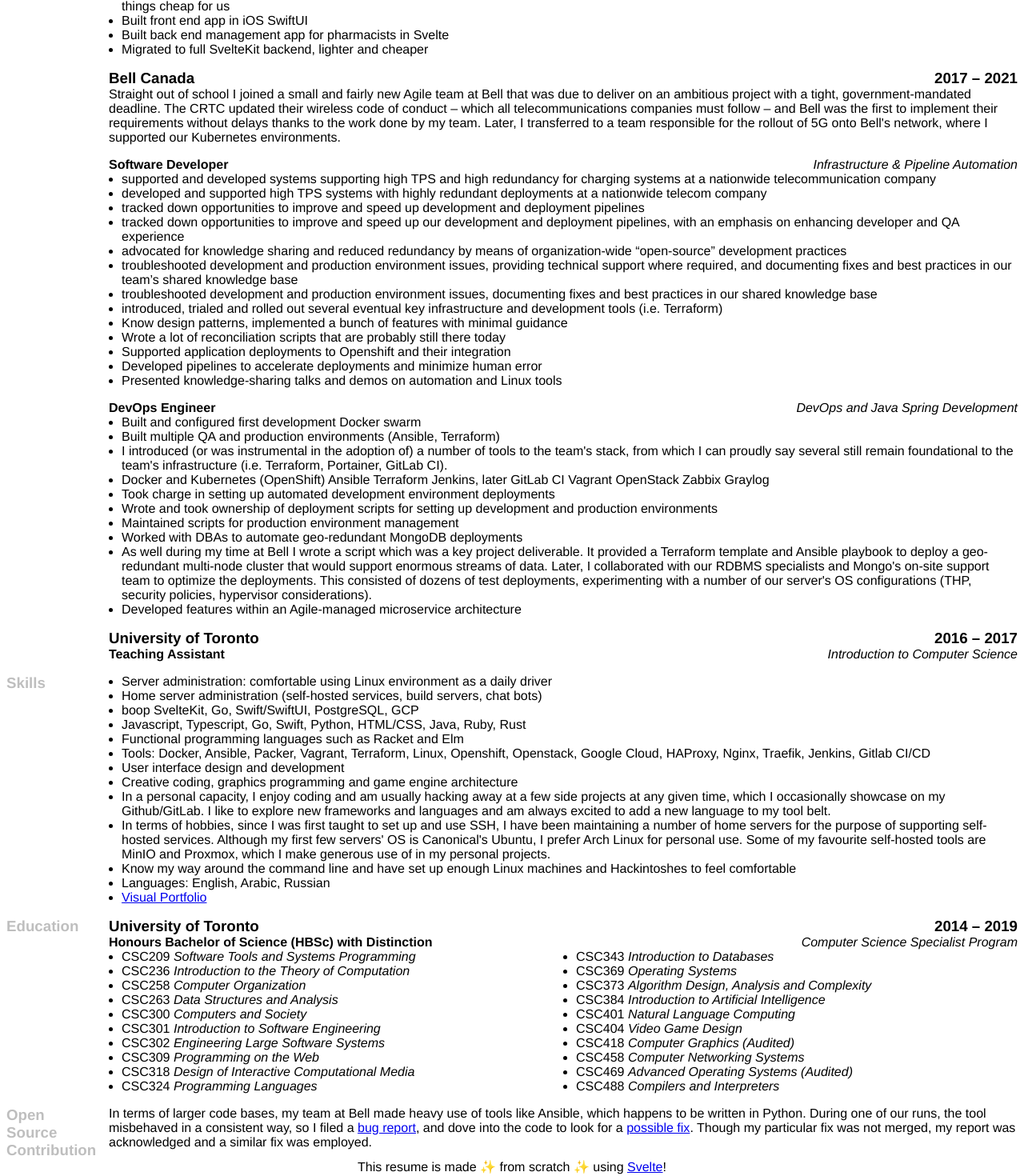
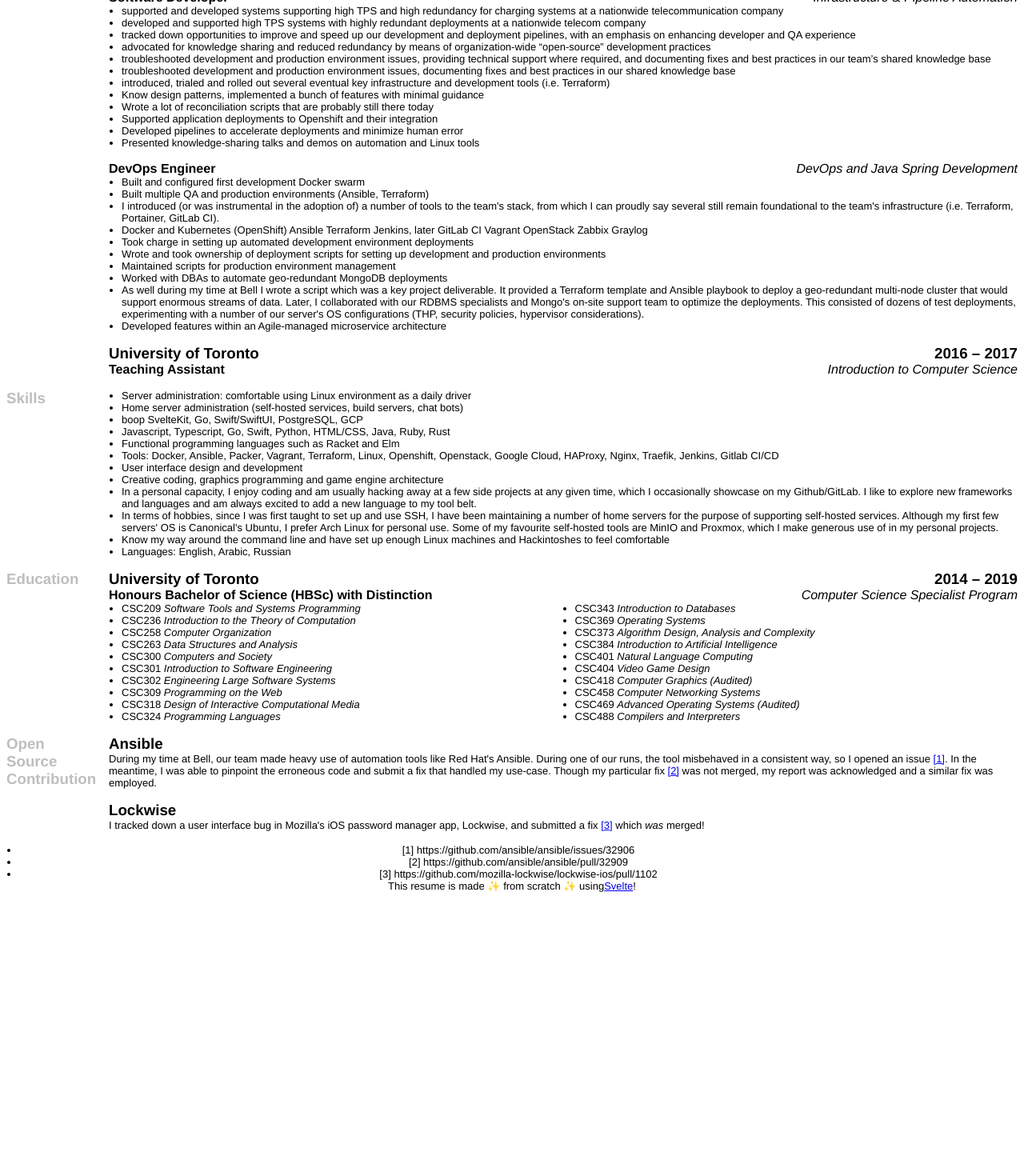
Before and after one commit to abedef/resume, a SvelteKit app: page / in a window 1280 px wide. Shown: the part 620-2090 px from the top of the page at 80% size. After the commit the page ends 1743 px from the top, so only its background shows below. Built offline with nearby package versions, Linux system fonts and the light colour scheme.

Commit message:
Add static adapter

```diff
--- a/package.json
+++ b/package.json
@@ -11,6 +11,7 @@
 	},
 	"devDependencies": {
 		"@sveltejs/adapter-auto": "^2.0.0",
+		"@sveltejs/adapter-static": "^2.0.2",
 		"@sveltejs/kit": "^1.5.0",
 		"svelte": "^3.54.0",
 		"svelte-check": "^3.0.1",
--- /dev/null
+++ b/src/routes/+layout.ts
@@ -0,0 +1 @@
+export const prerender = true;
--- a/src/routes/+page.svelte
+++ b/src/routes/+page.svelte
@@ -81,18 +81,13 @@
             regulation side of things, I handled our technical requirements and
             built up a stack to fulfil our patients' needs. In September of
             2021, we were well-off enough that I could afford to go full-time.
-        </p>
-        <p>
             This was a significant undertaking and one of my most difficult
             experiences, but I am glad I did it nonetheless. The project forced
-            me to pick up many new skills and finally face app- and web-
-            development, which I had been neglecting so far. Throughout my time
-            working on the project, I had the opportunity to move between
-            technical stacks until I found the right fit.
+            me to pick up many new skills including web and app development.
         </p>
 
         <div class="role">
-            <h4>Founding Developer</h4>
+            <h4>Founding Developer, CTO</h4>
             <em>Full Stack Development</em>
         </div>
 
@@ -166,9 +161,9 @@
             Bell that was due to deliver on an ambitious project with a tight,
             government-mandated deadline. The CRTC updated their wireless code
             of conduct – which all telecommunications companies must follow –
-            and Bell was the first to implement their requirements without
-            delays thanks to the work done by my team. Later, I transferred to a
-            team responsible for the rollout of 5G onto Bell's network, where I
+            and Bell was the first to implement their requirements without delay
+            thanks to the work done by my team. Later, I transferred to a team
+            responsible for the rollout of 5G onto Bell's network, where I
             supported our Kubernetes environments. <!-- Something about replacing legacy systems with microservice architecture -->
             <!-- collaborated with people all the way from Dublin to Delhi -->
         </p>
@@ -187,10 +182,6 @@
             <li>
                 developed and supported high TPS systems with highly redundant
                 deployments at a nationwide telecom company
-            </li>
-            <li>
-                tracked down opportunities to improve and speed up development
-                and deployment pipelines
             </li>
             <li>
                 tracked down opportunities to improve and speed up our
@@ -348,7 +339,7 @@
                 machines and Hackintoshes to feel comfortable
             </li>
             <li>Languages: English, Arabic, Russian</li>
-            <li><a href="/portfolio">Visual Portfolio</a></li>
+            <!-- <li><a href="/portfolio">Visual Portfolio</a></li> -->
         </ul>
     </div>
 </section>
@@ -377,30 +368,48 @@
 <section>
     <h3>Open<br />Source<br />Contribution</h3>
     <div>
-        <p>
-            In terms of larger code bases, my team at Bell made heavy use of
-            tools like Ansible, which happens to be written in Python. During
-            one of our runs, the tool misbehaved in a consistent way, so I filed
-            a <a href="https://github.com/ansible/ansible/issues/32906"
-                >bug report</a
-            >, and dove into the code to look for a
-            <a href="https://github.com/ansible/ansible/pull/32909"
-                >possible fix</a
-            >. Though my particular fix was not merged, my report was
-            acknowledged and a similar fix was employed.
+        <div class="company">
+            <h3>Ansible</h3>
+        </div>
+
+        <p class="company-description">
+            During my time at Bell, our team made heavy use of automation tools
+            like Red Hat's Ansible. During one of our runs, the tool misbehaved
+            in a consistent way, so I opened an issue <a
+                href="https://github.com/ansible/ansible/issues/32906">[1]</a
+            >. In the meantime, I was able to pinpoint the erroneous code and
+            submit a fix that handled my use-case. Though my particular fix
+            <a href="https://github.com/ansible/ansible/pull/32909">[2]</a> was not
+            merged, my report was acknowledged and a similar fix was employed.
+        </p>
+
+        <div class="company">
+            <h3>Lockwise</h3>
+        </div>
+
+        <p class="company-description">
+            I tracked down a user interface bug in Mozilla's iOS password
+            manager app, Lockwise, and submitted a fix <a
+                href="https://github.com/mozilla-lockwise/lockwise-ios/pull/1102"
+                >[3]</a> which <em>was</em> merged!
         </p>
     </div>
 </section>
 
 <footer>
-    This resume is made ✨ from scratch ✨ using <a href="https://svelte.dev"
+    <ul>
+        <li>[1] https://github.com/ansible/ansible/issues/32906</li>
+        <li>[2] https://github.com/ansible/ansible/pull/32909</li>
+        <li>[3] https://github.com/mozilla-lockwise/lockwise-ios/pull/1102</li>
+    </ul>
+    This resume is made ✨ from scratch ✨ using<a href="https://svelte.dev"
         >Svelte</a
     >!
 </footer>
 
 <style>
     * {
-        font-family: Helvetica, sans-serif;
+        font-family: "SF Pro", Helvetica, sans-serif;
     }
 
     header {
@@ -478,4 +487,8 @@
     #coursework {
         column-count: 2;
     }
+
+    header, footer, p, ul {
+        font-size: small;
+    }
 </style>
--- a/svelte.config.js
+++ b/svelte.config.js
@@ -1,4 +1,4 @@
-import adapter from '@sveltejs/adapter-auto';
+import adapter from '@sveltejs/adapter-static';
 import { vitePreprocess } from '@sveltejs/kit/vite';
 
 /** @type {import('@sveltejs/kit').Config} */
```
Also changed, not shown: 1 other file (tests, documents, lock files or other folders).
